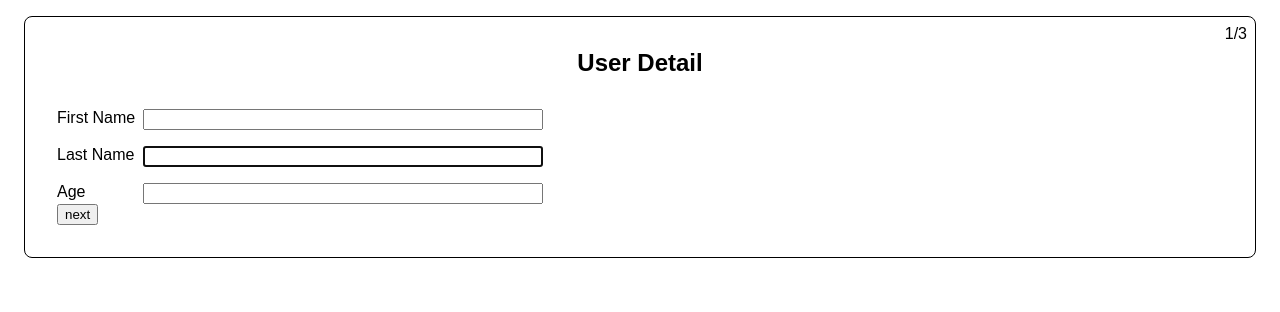
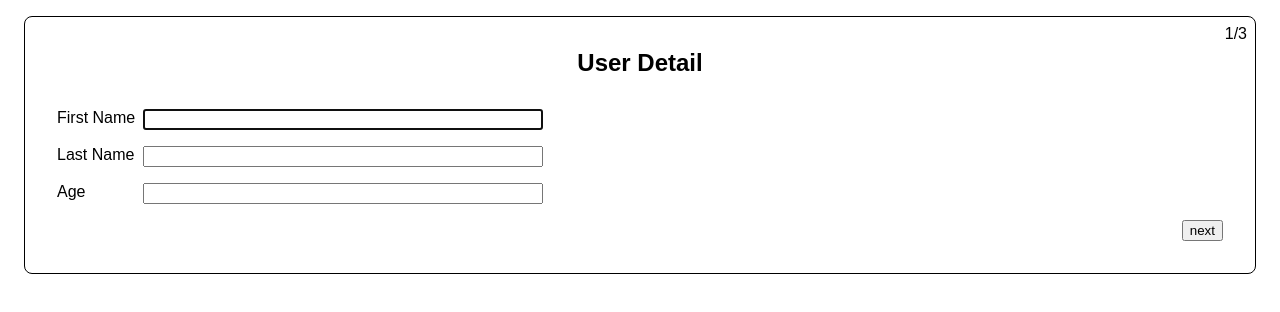
Before and after one commit to letz0703/ts_multi-form, a React (Vite) app: page / in a window 1280 px wide. Shown: the top 312 px of the page. Built offline with nearby package versions, Linux system fonts and the light colour scheme.

Commit message:
design 수정

```diff
--- a/src/App.tsx
+++ b/src/App.tsx
@@ -25,6 +25,7 @@ function App() {
           {currentStepIndex + 1}/{steps.length}
         </div>
         {step}
+        <div style={{marginTop: "1rem", display: "flex", gap: ".5rem", justifyContent: "flex-end"}}>
           {!isFirstStep && (
             <button type='button' onClick={back}>
               Back
@@ -33,6 +34,7 @@ function App() {
           <button type='button' onClick={next}>
             {!isLastStep ? "next" : "the END"}
           </button>
+        </div>
       </form>
     </div>
   )
--- a/src/UserForm.tsx
+++ b/src/UserForm.tsx
@@ -6,7 +6,7 @@ export function UserForm() {
       <label>First Name</label>
       <input autoFocus required type='text' />
       <label>Last Name</label>
-      <input autoFocus required type='text' />
+      <input required type='text' />
       <label>Age</label>
       <input required min={1} type='number' />
     </FormWrapper>
```
Lines whose indentation alone changed are shown as unchanged.
